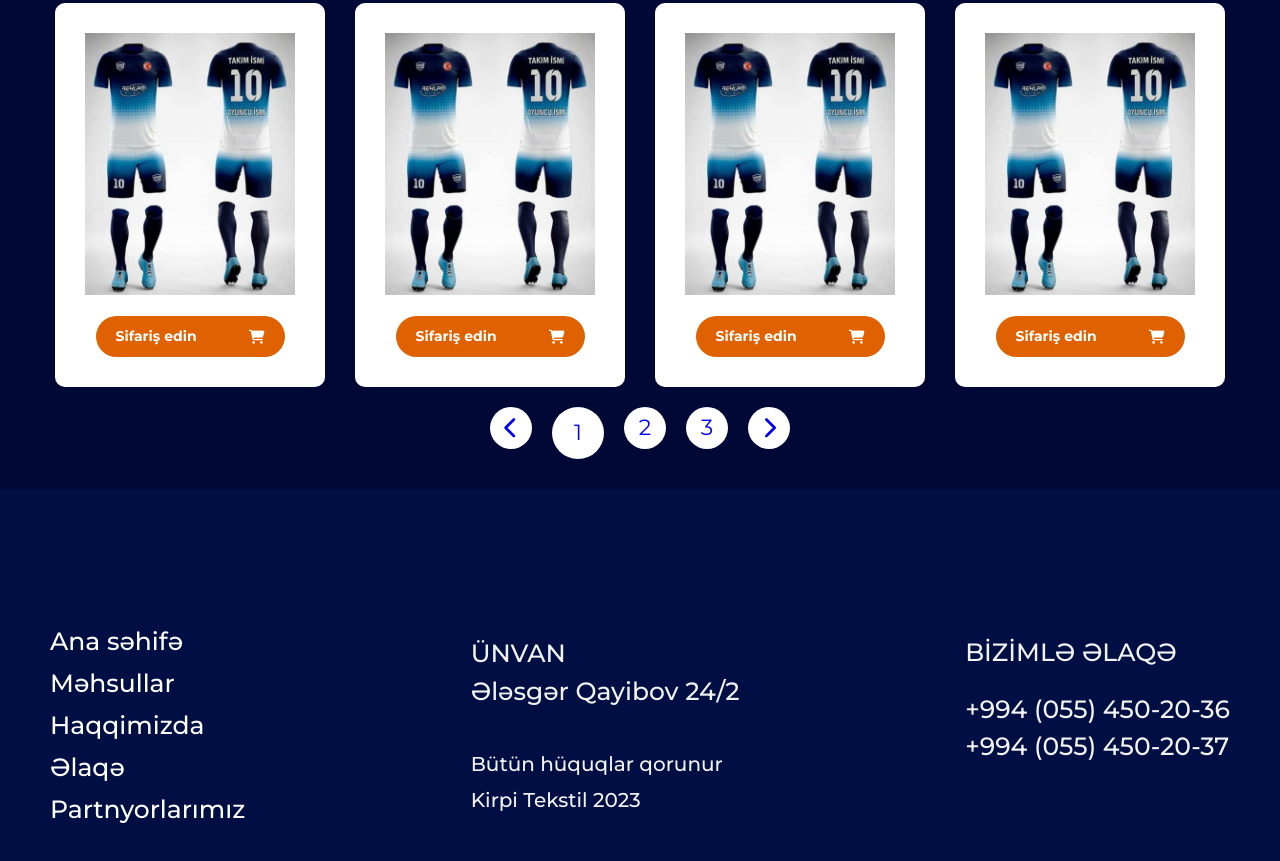
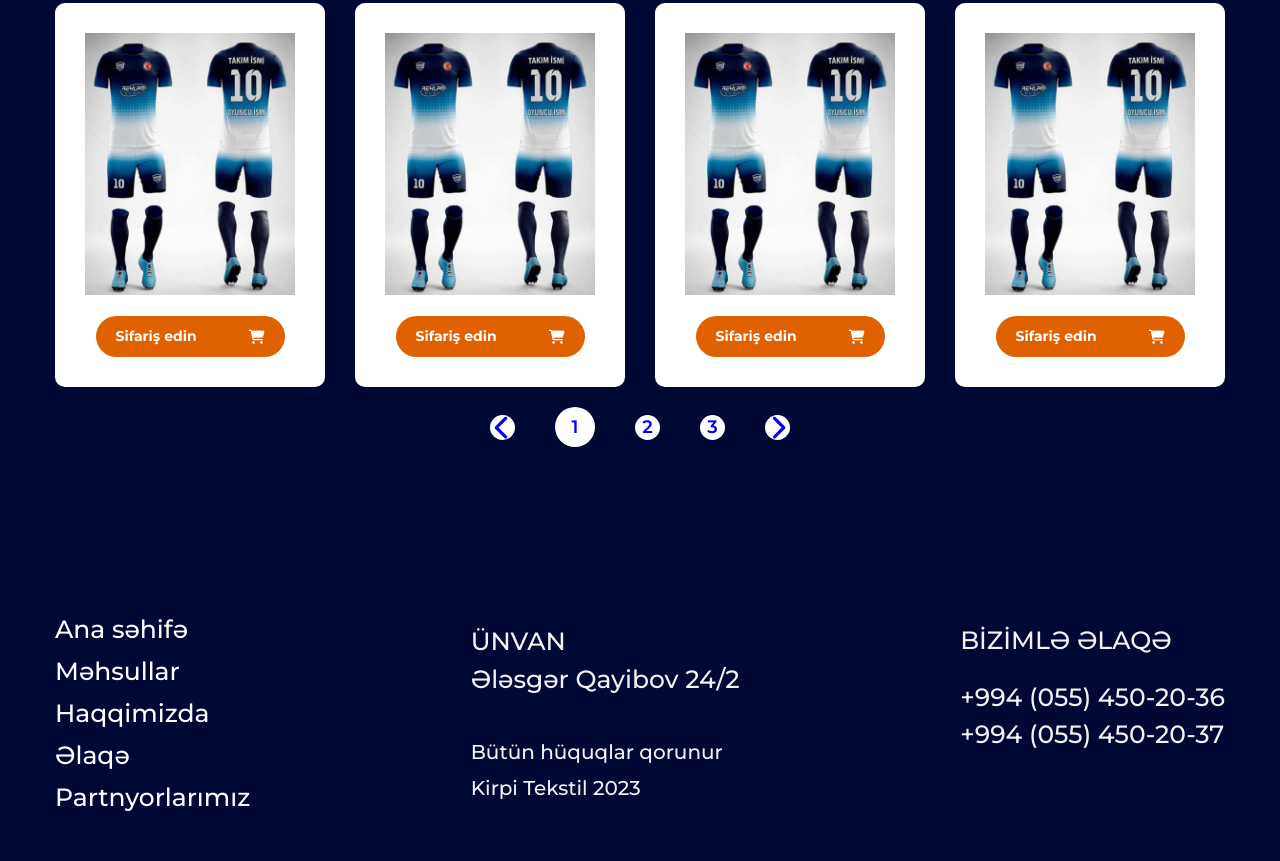
Before and after one commit to MehemmedHajyev/KirpiTekstil.com, a plain HTML site: page basketbol.html in a window 1280 px wide. Shown: the part 1262-2123 px from the top of the page. Drawn offline with Linux system fonts and the light colour scheme.

Commit message:
image- size

```diff
--- a/assest/css/style.css
+++ b/assest/css/style.css
@@ -480,7 +480,6 @@ header {
 
 
 footer {
-  background: var(---footer-background-color);
   width: 100%;
   padding: 50px;
 }
@@ -519,6 +518,9 @@ footer {
 }
 
 .footer-main-container {
+  max-width: 1170px;
+  margin-right: auto;
+  margin-left: auto;
   display: flex;
   align-items: center;
   justify-content: space-between;
@@ -1099,7 +1101,7 @@ footer {
     font-size: 12px;
     font-weight: 200;
     line-height: 12px;
-    color: #00064a;
+    color: var(---body-color);
   }
 
   .home-pages-footbol-formalari h2 {
@@ -1618,21 +1620,31 @@ footer {
 .mm {
   display: flex;
   justify-content: space-between;
+  align-items: center;
 }
 
 .mm li {
-  width: 42px;
-  height: 42px;
+  width: 25px;
+  height: 25px;
   border-radius: 50%;
   background: var(---nav-list-li-a-color);
   display: flex;
   justify-content: center;
   align-items: center;
   font-family: "montserrat";
-  font-size: 22px;
-  font-weight: 400;
+  font-size: 18px;
+  font-weight: 600;
   line-height: 22px;
-  color: #00064a;
+  color: var(---body-color);
+}
+
+.mm li i{
+  font-size: 25px;
+  font-weight: 600px;
+  padding: 30px !important;
+}
+.btnnn{
+  width: 40px;
 }
 
 .mm li a {
@@ -1642,7 +1654,7 @@ footer {
 }
 
 .mm-li-active {
-  padding: 26px !important;
+  padding: 20px !important;
 }
 
 @media only screen and (max-width: 600px) {
@@ -1655,6 +1667,7 @@ footer {
     justify-content: center;
     gap: 20px;
   }
+
 
   .home-pages-footbol-formalari h2 {
     max-width: 900px;
@@ -1937,6 +1950,7 @@ footer {
   .mm {
     display: flex;
     justify-content: center;
+    align-items: center;
     gap: 20px;
   }
 
--- a/basketbol.html
+++ b/basketbol.html
@@ -277,13 +277,15 @@
     <div class="pagination exx">
         <nav aria-label="Page navigation example">
             <ul class="pagination mm">
-                <li class="page-item"><a class="page-link" href="#"><i
+                <li class="page-item btnnn"><a class="page-link" href="#"><i
                             class="fa-sharp fa-solid fa-chevron-left"></i></a></li>
                 <li class="page-item  mm-li-active"><a class="page-link" href="#">1</a></li>
                 <li class="page-item"><a class="page-link" href="#">2</a></li>
                 <li class="page-item"><a class="page-link" href="#">3</a></li>
-                <li class="page-item"><a class="page-link" href="#"><i
-                            class="fa-sharp fa-solid fa-chevron-right"></i></a></li>
+                <li class="page-item"><a class="page-link" href="#">
+
+                    <i class="fa-sharp fa-solid fa-chevron-right"></i>
+                </a></li>
             </ul>
         </nav>
     </div>
```
Also changed, not shown: home.html (+8 -8 lines), mehsul-qiymeti.html (+3 -3 lines), assest/images/header-background/WhatsApp Image 2023-03-31 at 12.30.26.jpeg (added).
